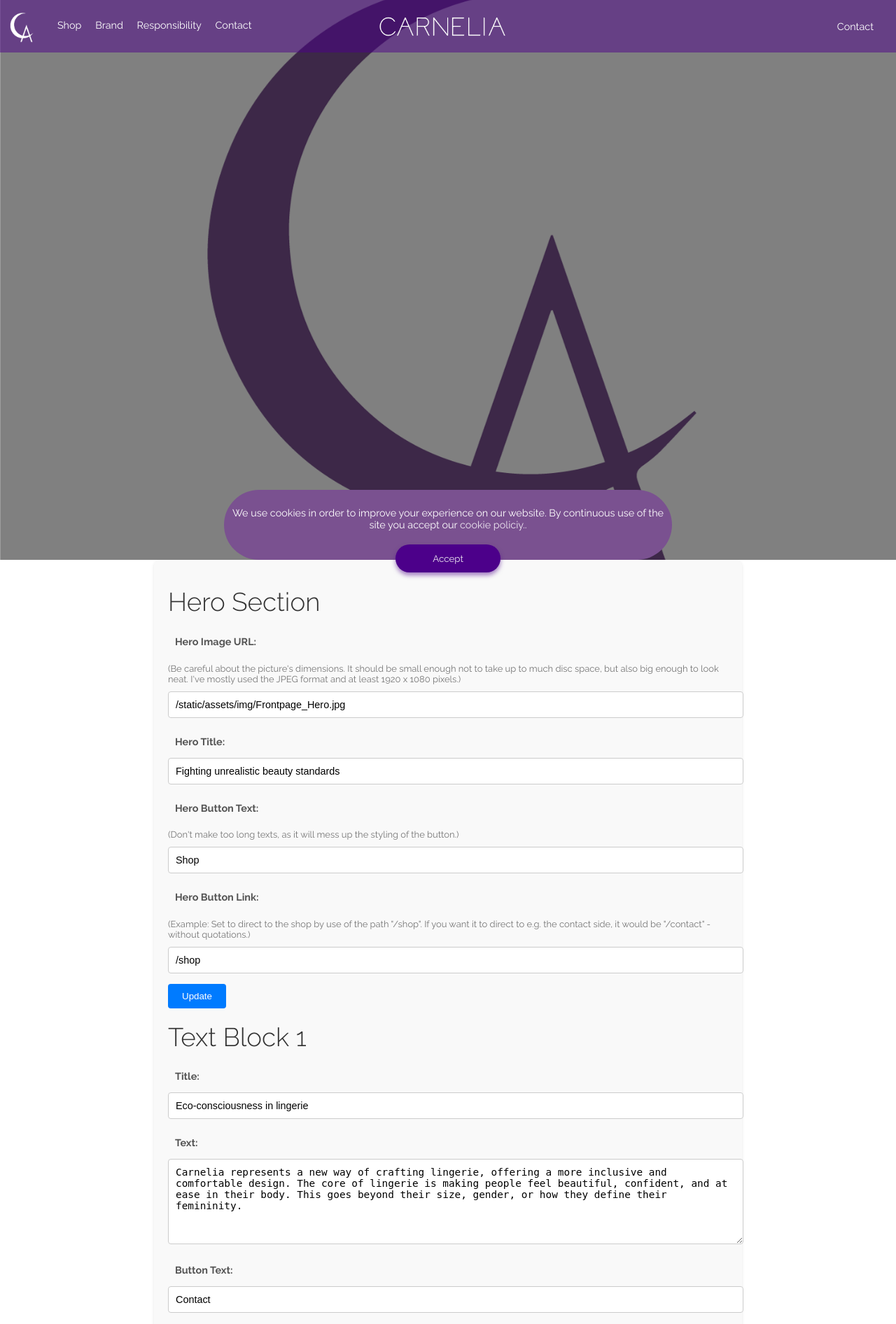
After one commit to NiklasMiranda/Carnelia, a Flask app: page /admin_dashboard in a window 1280 px wide. The commit adds this page. Shown: the top 1892 px of the page at 70% size. Run offline with Flask 3, Linux system fonts and the light colour scheme; a user stored in the database is signed in.

Commit message:
Day 17. Admin interface in its early stages.

```diff
--- a/app.py
+++ b/app.py
@@ -1,16 +1,32 @@
 import os
-from flask import Flask, render_template, request, redirect, flash, session, make_response, url_for, jsonify
+from flask import Flask, render_template, request, redirect, session, make_response, url_for, jsonify
 from flask_caching import Cache
 import sqlite3
 import feedparser
 from bs4 import BeautifulSoup
 from dotenv import load_dotenv
+from flask_login import LoginManager, UserMixin, login_user, login_required, logout_user, current_user
+import json
 
 load_dotenv()
 
 app = Flask(__name__)
 app.secret_key = os.environ.get('FLASK_SECRET_KEY') or 'fallback_secret_key_for_development'
 
+login_manager = LoginManager()
+login_manager.init_app(app)
+
+admin_user = {
+    'username': 'Francesca',
+    'password': 'password123',
+}
+
+class User(UserMixin):
+    def __init__(self, username):
+        self.id = username
+        self.username = username  # Tilføj denne linje
+
+content_file = 'content.json'
 
 cache = Cache(app, config={
     'CACHE_TYPE': 'simple',
@@ -26,12 +42,21 @@ conn.commit()
 conn.close()
 
 
+# @app.before_request
+# def redirect_to_primary_domain():
+#     if not request.host.startswith("www."):
+#         return redirect(f"https://www.carnelialingerie.com{request.path}", code=301)
 
 @app.route("/")
 @cache.cached(timeout=60)
 def home():
+    with open('content.json', 'r') as f:
+        content = json.load(f)
+
+    username = 'admin'
+
     # Læs en cookie (hvis den eksisterer)
-    username = request.cookies.get('username')
+    username = current_user.username if current_user.is_authenticated else 'Guest'
 
     # Substack RSS-feed URL
     rss_url = "https://carnelialingerie.substack.com/feed"
@@ -66,7 +91,7 @@ def home():
             "image": image_url
         }
 
-    return render_template("index.html", latest_post=latest_post, username=username)
+    return render_template("index.html", latest_post=latest_post, username=username, content=content)
 
 
 @app.route('/setcookie/<username>')
@@ -221,5 +246,103 @@ def find_your_size():
     return render_template("find_your_size.html")
 
 
+@login_manager.user_loader
+def load_user(username):
+    return User(username)
+
+
+@app.route('/login', methods=['GET', 'POST'])
+def login():
+    if request.method == 'POST':
+        username = request.form['username']
+        password = request.form['password']
+        if username == admin_user['username'] and password == admin_user['password']:
+            user = User(username)
+            login_user(user)
+            return redirect(url_for('admin'))
+        else:
+            error = "Forkert brugernavn eller adgangskode"
+            return render_template('login.html', error=error)
+    return render_template('login.html')
+
+
+@app.route('/logout')
+@login_required
+def logout():
+    logout_user()
+    return redirect(url_for('logout'))
+
+
+@app.route('/admin')
+@login_required
+def admin():
+    return render_template('admin.html')
+
+
+@app.route('/admin/edit', methods=['GET', 'POST'])
+@login_required
+def edit_content():
+    if request.method == 'POST':
+        # Get updated values from the form
+        new_title = request.form.get('hero_title')
+        new_image = request.form.get('hero_image')
+        new_button_text = request.form.get('hero_button_text')
+
+        # Load the current content from JSON
+        with open('content.json', 'r') as f:
+            content = json.load(f)
+
+        # Update the hero section
+        content['hero_section']['title'] = new_title
+        content['hero_section']['image'] = new_image
+        content['hero_section']['button_text'] = new_button_text
+
+        # Save the updated content back to the JSON file
+        with open('content.json', 'w') as f:
+            json.dump(content, f, indent=4)
+
+        return redirect(url_for('admin_dashboard'))
+
+    return render_template('edit_content.html')
+
+
+@app.route('/admin_dashboard', methods=['GET', 'POST'])
+@login_required
+def admin_dashboard():
+    with open(content_file, 'r') as f:
+        content = json.load(f)
+
+    if request.method == 'POST':
+        # Update the Hero Section
+        content['hero_section_index']['image'] = request.form['hero_image']
+        content['hero_section_index']['title'] = request.form['hero_title']
+        content['hero_section_index']['button_text'] = request.form['hero_button_text']
+        content['hero_section_index']['button_link'] = request.form['hero_button_link']
+
+        # Update the First Text Block
+        content['text_section1_index']['title'] = request.form['text_section1_title']
+        content['text_section1_index']['text'] = request.form['text_section1_text']
+        content['text_section1_index']['button_text'] = request.form['text_section1_button_text']
+        content['text_section1_index']['button_link'] = request.form['text_section1_button_link']
+
+        # Update the Picture Section
+        content['picture_section_text_index']['title'] = request.form['picture_section_title']
+        content['picture_section_text_index']['text'] = request.form['picture_section_text']
+        content['picture_section_text_index']['button_text'] = request.form['picture_section_button_text']
+        content['picture_section_text_index']['button_link'] = request.form['picture_section_button_link']
+
+        # Update the Second Text Block
+        content['text_section2_index']['title'] = request.form['text_section2_title']
+        content['text_section2_index']['text'] = request.form['text_section2_text']
+
+        # Save the updated content back to the JSON file
+        with open(content_file, 'w') as f:
+            json.dump(content, f, indent=4)
+
+        return redirect(url_for('admin_dashboard'))  # Redirect to show updated data
+
+    return render_template('admin_dashboard.html', content=content)
+
+
 if __name__ == '__main__':
     app.run(debug=True)
--- a/static/css/style.css
+++ b/static/css/style.css
@@ -220,7 +220,8 @@ p {
   display: block;
 }
 
-.navbar-left a {
+.navbar-left a,
+.navbar-right a {
   position: relative;
   margin-right: 1rem;
   color: white;
@@ -1322,4 +1323,62 @@ input[type=radio]:checked + label {
   box-shadow: 0 4px 6px rgba(76, 0, 138, 0.5);
 }
 
+/* Admin form styling */
+.admin-form {
+  max-width: 800px;
+  margin: 0 auto;
+  padding: 20px;
+  background-color: #f9f9f9;
+  border-radius: 8px;
+  box-shadow: 0 2px 4px rgba(0, 0, 0, 0.1);
+}
+
+.admin-form h2 {
+  margin-bottom: 15px;
+  color: #333;
+}
+
+.admin-form label {
+  display: block;
+  margin-bottom: 5px;
+  font-weight: bold;
+  color: #555;
+}
+
+.admin-form .form-note {
+  font-size: 0.9em;
+  color: #777;
+  margin-bottom: 10px;
+}
+
+.admin-form .form-input,
+.admin-form .form-textarea {
+  width: 100%;
+  padding: 10px;
+  margin-bottom: 15px;
+  border: 1px solid #ccc;
+  border-radius: 4px;
+  font-size: 1em;
+}
+
+.admin-form .form-textarea {
+  height: 100px;
+  resize: vertical;
+}
+
+.admin-form .form-button {
+  display: inline-block;
+  padding: 10px 20px;
+  background-color: #007bff;
+  color: #fff;
+  border: none;
+  border-radius: 4px;
+  cursor: pointer;
+  transition: background-color 0.3s;
+}
+
+.admin-form .form-button:hover {
+  background-color: #0056b3;
+}
+
 /*# sourceMappingURL=style.css.map */
--- a/static/css/style.scss
+++ b/static/css/style.scss
@@ -225,7 +225,8 @@ p {
     display: block;
 }
 
-.navbar-left a {
+.navbar-left a,
+.navbar-right a {
     position: relative;
     margin-right: 1rem;
     color: white;
@@ -1398,3 +1399,61 @@ input[type="radio"]:checked + label {
     animation: fadeIn 2s ease-in;
     box-shadow: 0 4px 6px rgba(76, 0, 138, 0.5);
 }
+
+/* Admin form styling */
+.admin-form {
+  max-width: 800px;
+  margin: 0 auto;
+  padding: 20px;
+  background-color: #f9f9f9;
+  border-radius: 8px;
+  box-shadow: 0 2px 4px rgba(0, 0, 0, 0.1);
+}
+
+.admin-form h2 {
+  margin-bottom: 15px;
+  color: #333;
+}
+
+.admin-form label {
+  display: block;
+  margin-bottom: 5px;
+  font-weight: bold;
+  color: #555;
+}
+
+.admin-form .form-note {
+  font-size: 0.9em;
+  color: #777;
+  margin-bottom: 10px;
+}
+
+.admin-form .form-input,
+.admin-form .form-textarea {
+  width: 100%;
+  padding: 10px;
+  margin-bottom: 15px;
+  border: 1px solid #ccc;
+  border-radius: 4px;
+  font-size: 1em;
+}
+
+.admin-form .form-textarea {
+  height: 100px;
+  resize: vertical;
+}
+
+.admin-form .form-button {
+  display: inline-block;
+  padding: 10px 20px;
+  background-color: #007bff;
+  color: #fff;
+  border: none;
+  border-radius: 4px;
+  cursor: pointer;
+  transition: background-color 0.3s;
+}
+
+.admin-form .form-button:hover {
+  background-color: #0056b3;
+}
--- /dev/null
+++ b/templates/admin_dashboard.html
@@ -0,0 +1,75 @@
+{% extends "base.html" %}
+
+{% block title %}Home - Sustainable Fashion{% endblock %}
+
+{% block content %}
+
+<section class="hero">
+    <div class="hero-inner">
+        <img src="/static/assets/img/Logo_Hero.png" alt="Hero Image" class="hero-img">
+    </div>
+</section>
+
+<form method="POST" action="{{ url_for('admin_dashboard') }}" class="admin-form">
+    <h2>Hero Section</h2>
+    <label for="hero_image">Hero Image URL:</label>
+    <p class="form-note">(Be careful about the picture's dimensions. It should be small enough not to take up to much disc space, but also big enough to look neat. I've mostly used the JPEG format and at least 1920 x 1080 pixels.)</p>
+    <input type="text" id="hero_image" name="hero_image" value="{{ content['hero_section_index']['image'] }}" class="form-input">
+
+    <label for="hero_title">Hero Title:</label>
+    <input type="text" id="hero_title" name="hero_title" value="{{ content['hero_section_index']['title'] }}" class="form-input">
+
+    <label for="hero_button_text">Hero Button Text:</label>
+    <p class="form-note">(Don't make too long texts, as it will mess up the styling of the button.)</p>
+    <input type="text" id="hero_button_text" name="hero_button_text" value="{{ content['hero_section_index']['button_text'] }}" class="form-input">
+
+    <label for="hero_button_link">Hero Button Link:</label>
+    <p class="form-note">(Example: Set to direct to the shop by use of the path "/shop". If you want it to direct to e.g. the contact side, it would be "/contact" - without quotations.)</p>
+    <input type="text" id="hero_button_link" name="hero_button_link" value="{{ content['hero_section_index']['button_link'] }}" class="form-input">
+
+    <button type="submit" class="form-button">Update</button>
+
+    <!-- First Text Block -->
+    <h2>Text Block 1</h2>
+    <label for="text_section1_title">Title:</label>
+    <input type="text" id="text_section1_title" name="text_section1_title" value="{{ content['text_section1_index']['title'] }}" class="form-input">
+
+    <label for="text_section1_text">Text:</label>
+    <textarea id="text_section1_text" name="text_section1_text" class="form-textarea">{{ content['text_section1_index']['text'] }}</textarea>
+
+    <label for="text_section1_button_text">Button Text:</label>
+    <input type="text" id="text_section1_button_text" name="text_section1_button_text" value="{{ content['text_section1_index']['button_text'] }}" class="form-input">
+
+    <label for="text_section1_button_link">Button Link:</label>
+    <input type="text" id="text_section1_button_link" name="text_section1_button_link" value="{{ content['text_section1_index']['button_link'] }}" class="form-input">
+
+    <button type="submit" class="form-button">Update Text Block 1</button>
+
+    <!-- Picture Section -->
+    <h2>Picture Section</h2>
+    <label for="picture_section_title">Title:</label>
+    <input type="text" id="picture_section_title" name="picture_section_title" value="{{ content['picture_section_text_index']['title'] }}" class="form-input">
+
+    <label for="picture_section_text">Text:</label>
+    <textarea id="picture_section_text" name="picture_section_text" class="form-textarea">{{ content['picture_section_text_index']['text'] }}</textarea>
+
+    <label for="picture_section_button_text">Button Text:</label>
+    <input type="text" id="picture_section_button_text" name="picture_section_button_text" value="{{ content['picture_section_text_index']['button_text'] }}" class="form-input">
+
+    <label for="picture_section_button_link">Button Link:</label>
+    <input type="text" id="picture_section_button_link" name="picture_section_button_link" value="{{ content['picture_section_text_index']['button_link'] }}" class="form-input">
+
+    <button type="submit" class="form-button">Update Picture Section</button>
+
+    <!-- Text Section 2 -->
+    <h2>Text Block 2</h2>
+    <label for="text_section2_title">Title:</label>
+    <input type="text" id="text_section2_title" name="text_section2_title" value="{{ content['text_section2_index']['title'] }}" class="form-input">
+
+    <label for="text_section2_text">Text:</label>
+    <textarea id="text_section2_text" name="text_section2_text" class="form-textarea">{{ content['text_section2_index']['text'] }}</textarea>
+
+    <button type="submit" class="form-button">Update Text Block 2</button>
+</form>
+
+{% endblock %}
--- a/templates/base.html
+++ b/templates/base.html
@@ -4,6 +4,9 @@
     <meta charset="UTF-8">
     <meta name="viewport" content="width=device-width, initial-scale=1.0">
     <title>{% block title %}My Flask App{% endblock %}</title>
+    {% block meta_description %}
+    <meta name="description" content="Default description for the site.">
+    {% endblock %}
     <link href="https://fonts.googleapis.com/css2?family=Libre+Baskerville:ital,wght@0,400;0,700;1,400&family=Raleway:ital,wght@0,100..900;1,100..900&display=swap" rel="stylesheet">
     <link rel="stylesheet" href="{{ url_for('static', filename='css/style.css') }}">
     <link rel="icon" href="{{ url_for('static', filename='assets/icons/favicon.png') }}" type="image/x-icon">
@@ -66,9 +69,10 @@
         </div>
 
         <div class="navbar-right">
-            <a href="{{ url_for('cart') }}">
-                <img src="{{ url_for('static', filename='assets/icons/cart.png') }}" alt="Shopping Cart" class="icon">
-            </a>
+            {% if current_user.is_authenticated and current_user.username == 'Francesca' %}
+                <a href="{{ url_for('admin') }}">Admin</a>
+            {% endif %}
+            <a href="{{ url_for('contact') }}">Contact</a>
         </div>
 
     </nav>
```
Also changed, not shown: content.json (added, +44 -0 lines), templates/admin.html (added, +19 -0 lines), templates/edit_content.html (added, +29 -0 lines), templates/index.html (+16 -13 lines), templates/login.html (added, +31 -0 lines), templates/logout.html (added, +23 -0 lines), 1 other file.
